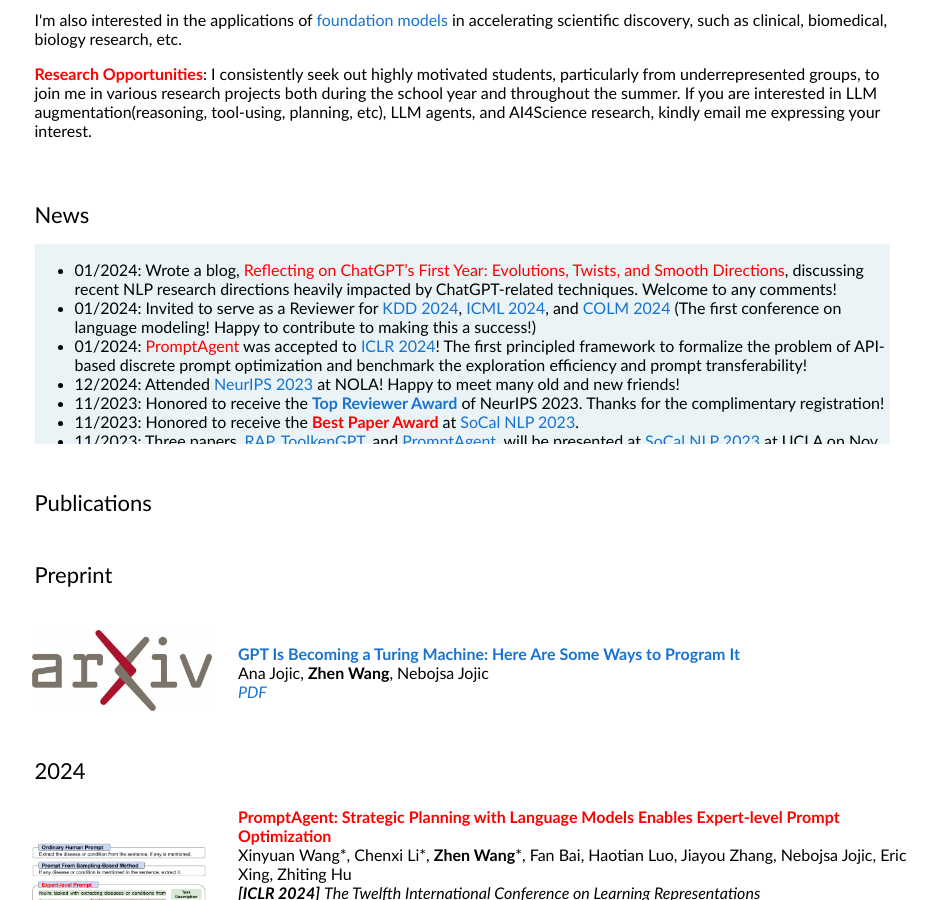
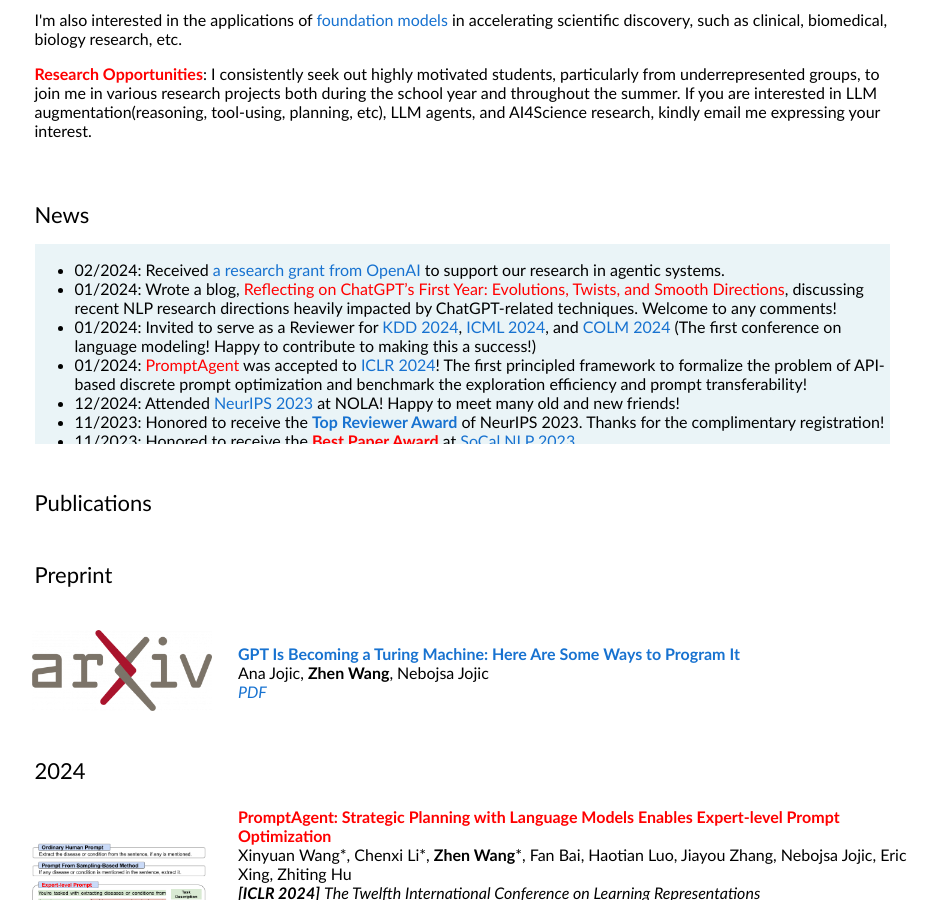
Before and after one commit to zhenwang9102/zhenwang9102.github.io, a Jekyll site: the page built from _posts/2019-06-02-venue.markdown, in a window 1280 px wide and 900 px high, scrolled down 664 px. Shown: the whole window, without its empty margins (178-1114 px from the left). Built offline with Jekyll 4.4.1, drawn with Linux system fonts in a browser that asks for light colours.

Commit message:
Update default.html

```diff
--- a/_layouts/default.html
+++ b/_layouts/default.html
@@ -94,6 +94,9 @@
               <p></p>
               <div class="listbox">
                 <ul>
+                  <li>
+                    02/2024: Received <a href="https://openai.smapply.org/prog/agentic-AI-research-grants/">a research grant from OpenAI</a> to support our research in agentic systems.
+                  </li>
                   <li>
                     01/2024: Wrote a blog, <a href="https://zhenwang.notion.site/Reflecting-on-ChatGPT-s-First-Year-Evolutions-Twists-and-Smooth-Directions-2381d752b5c94012bd21269f46d12a08?pvs=4" style="color:red">Reflecting on ChatGPT’s First Year: Evolutions, Twists, and Smooth Directions</a>, discussing recent NLP research directions heavily impacted by ChatGPT-related techniques. Welcome to any comments!
                   </li>
```
